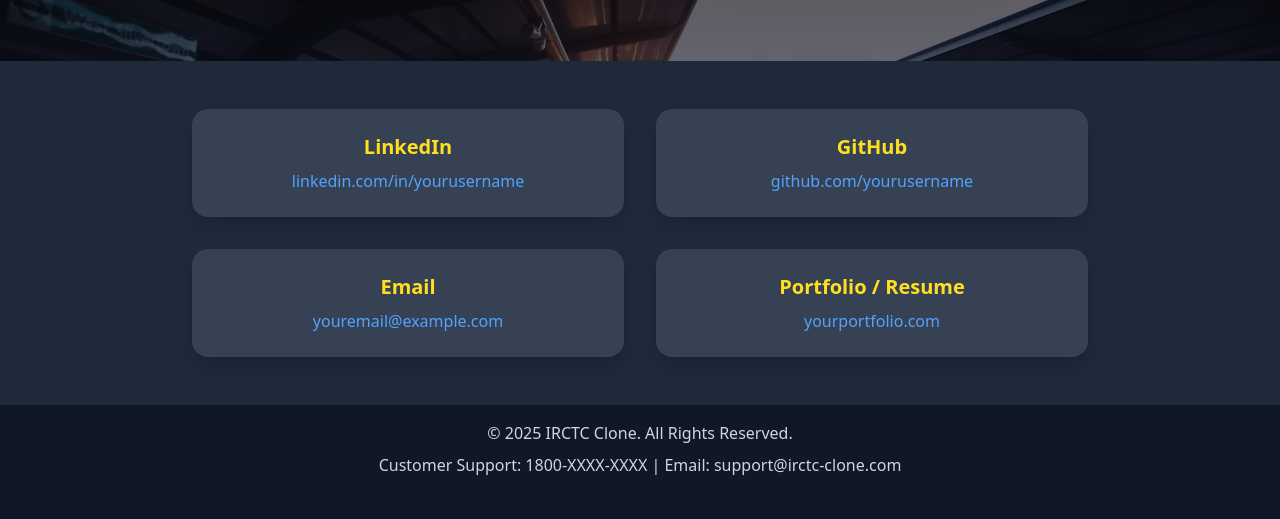
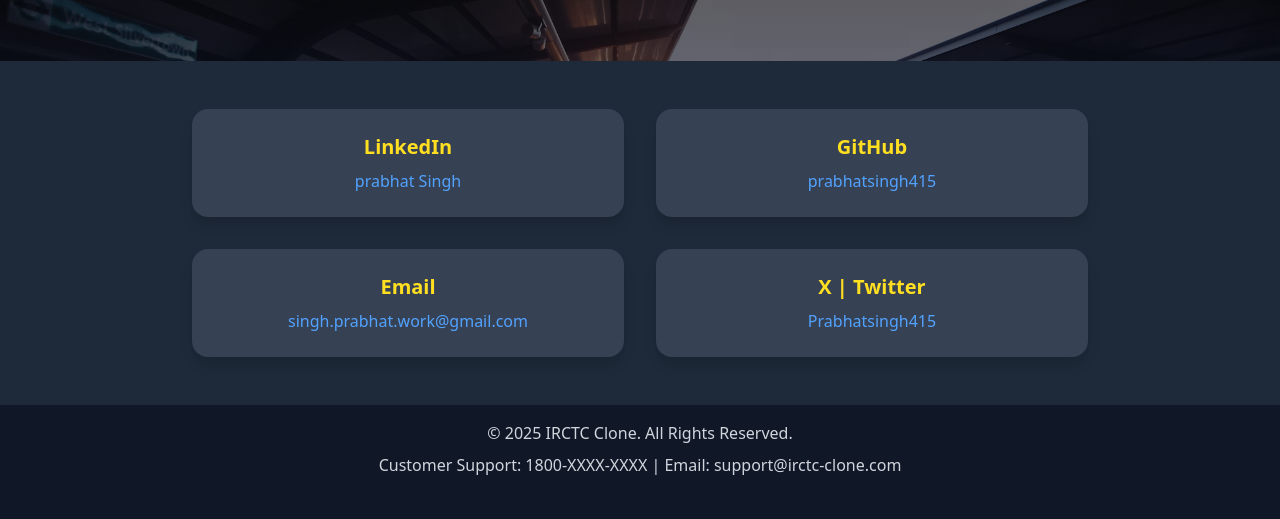
Before and after one commit to prabhatsingh415/IRCTC_frontend, a website: page src/html/contact.html in a window 1280 px wide. Shown: the part 267-786 px from the top of the page. Drawn offline with nearby package versions, Linux system fonts and the light colour scheme; files that its build step writes are made by us from their sources.

Commit message:
added the new links in the contact page

```diff
--- a/src/html/contact.html
+++ b/src/html/contact.html
@@ -129,10 +129,10 @@
           <div class="bg-gray-700 p-6 rounded-2xl shadow-lg text-center">
             <h3 class="text-yellow-300 text-xl font-semibold mb-2">LinkedIn</h3>
             <a
-              href="https://www.linkedin.com/in/yourusername"
+              href="https://www.linkedin.com/in/prabhat-singh-rj415"
               target="_blank"
               class="text-blue-400 hover:underline"
-              >linkedin.com/in/yourusername</a
+              >prabhat Singh</a
             >
           </div>
 
@@ -140,10 +140,10 @@
           <div class="bg-gray-700 p-6 rounded-2xl shadow-lg text-center">
             <h3 class="text-yellow-300 text-xl font-semibold mb-2">GitHub</h3>
             <a
-              href="https://github.com/yourusername"
+              href="https://github.com/prabhatsingh415"
               target="_blank"
               class="text-blue-400 hover:underline"
-              >github.com/yourusername</a
+              >prabhatsingh415</a
             >
           </div>
 
@@ -153,20 +153,20 @@
             <a
               href="mailto:youremail@example.com"
               class="text-blue-400 hover:underline"
-              >youremail@example.com</a
+              >singh.prabhat.work@gmail.com</a
             >
           </div>
 
-          <!-- Portfolio or Resume -->
+          <!-- twitter -->
           <div class="bg-gray-700 p-6 rounded-2xl shadow-lg text-center">
             <h3 class="text-yellow-300 text-xl font-semibold mb-2">
-              Portfolio / Resume
+              X | Twitter
             </h3>
             <a
-              href="https://yourportfolio.com"
+              href="https://x.com/Prabhatsingh415"
               target="_blank"
               class="text-blue-400 hover:underline"
-              >yourportfolio.com</a
+              >Prabhatsingh415</a
             >
           </div>
         </div>
```
